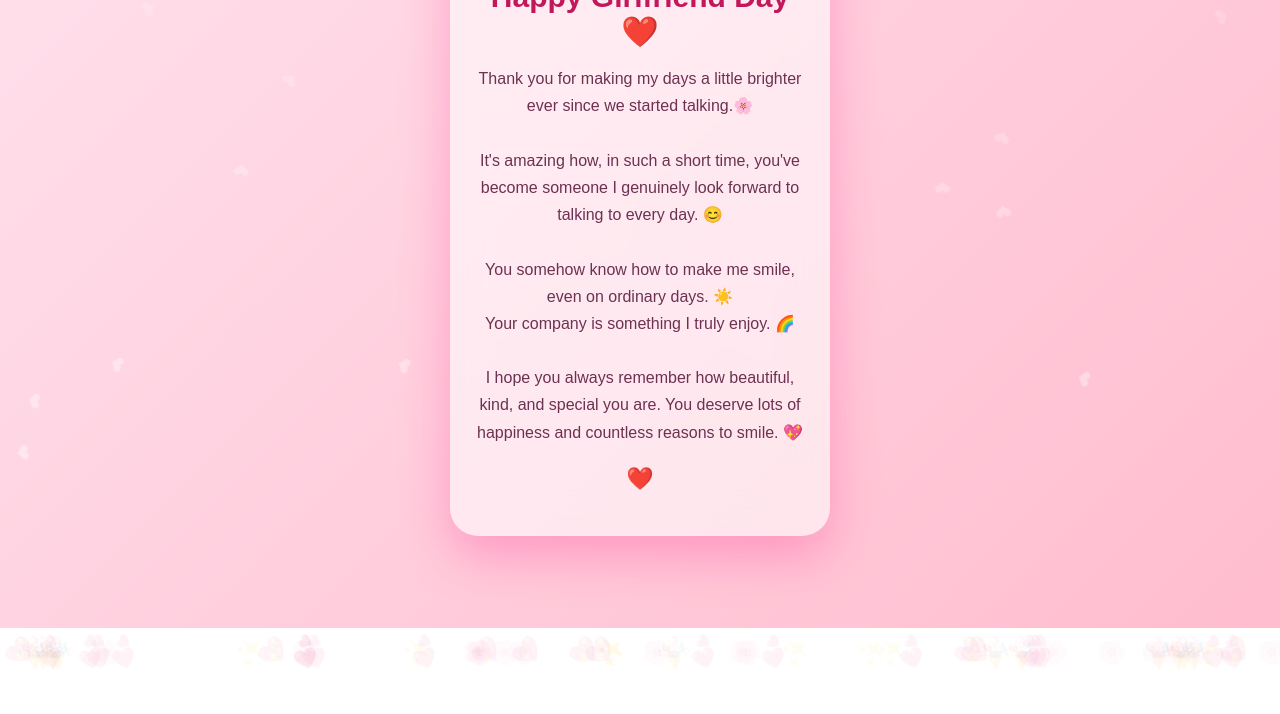
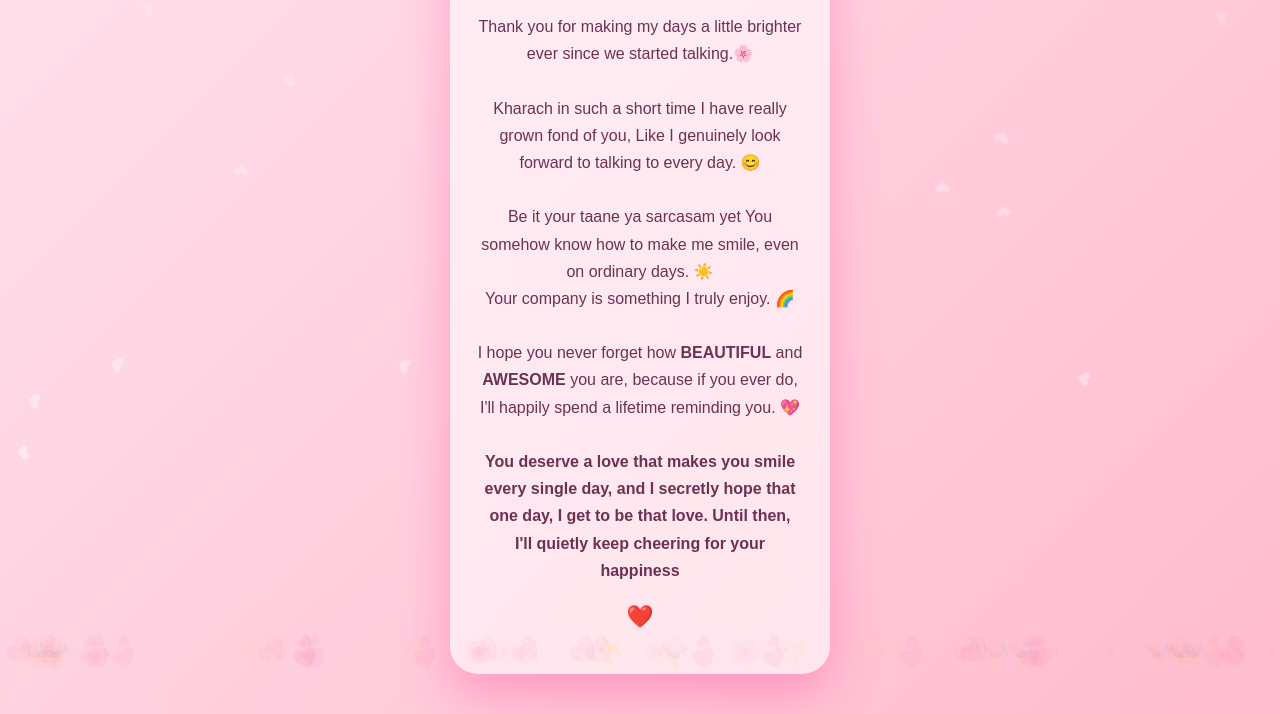
Before and after one commit to KunalDhuri09/Girlfriend-Day, a plain HTML site: page index.html in a window 1280 px wide. Both pictures are taken after a click on the button "Open My Surprise 🎁". Shown: the part 172-886 px from the top of the page. Before the commit the page ends 800 px from the top, so only its background shows below. Drawn offline with Linux system fonts and the light colour scheme.

Commit message:
Update index.html

```diff
--- a/index.html
+++ b/index.html
@@ -70,12 +70,14 @@ p{font-size:16px;}
 <p>
 Thank you for making my days a little brighter ever since we started talking.🌸 <br><br>
 
-It's amazing how, in such a short time, you've become someone I genuinely look forward to talking to every day. 😊<br><br>
+Kharach in such a short time I have really grown fond of you, Like I genuinely look forward to talking to every day. 😊<br><br>
 
-You somehow know how to make me smile, even on ordinary days. ☀️<br>
+Be it your taane ya sarcasam yet You somehow know how to make me smile, even on ordinary days. ☀️<br>
 Your company is something I truly enjoy. 🌈<br><br>
 
-I hope you always remember how beautiful, kind, and special you are. You deserve lots of happiness and countless reasons to smile. 💖
+I hope you never forget how <b>BEAUTIFUL</b> and <b>AWESOME</b> you are, because if you ever do, I'll happily spend a lifetime reminding you. 💖 <br> <br>
+<b>You deserve a love that makes you smile every single day, and I secretly hope that one day, I get to be that love. Until then, <br>
+I'll quietly keep cheering for your happiness</b>
 </p>
 <div class="signature">❤️</div>
 </div>
```
